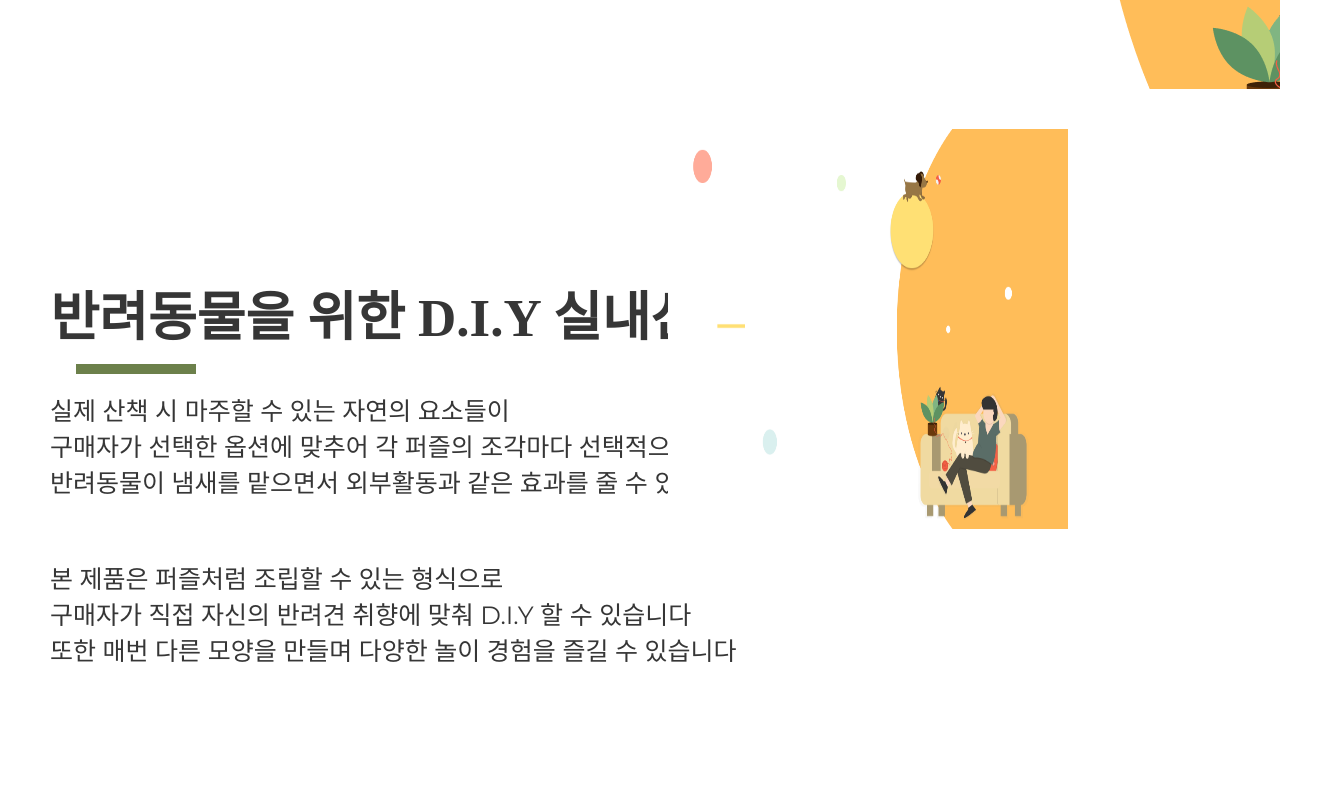
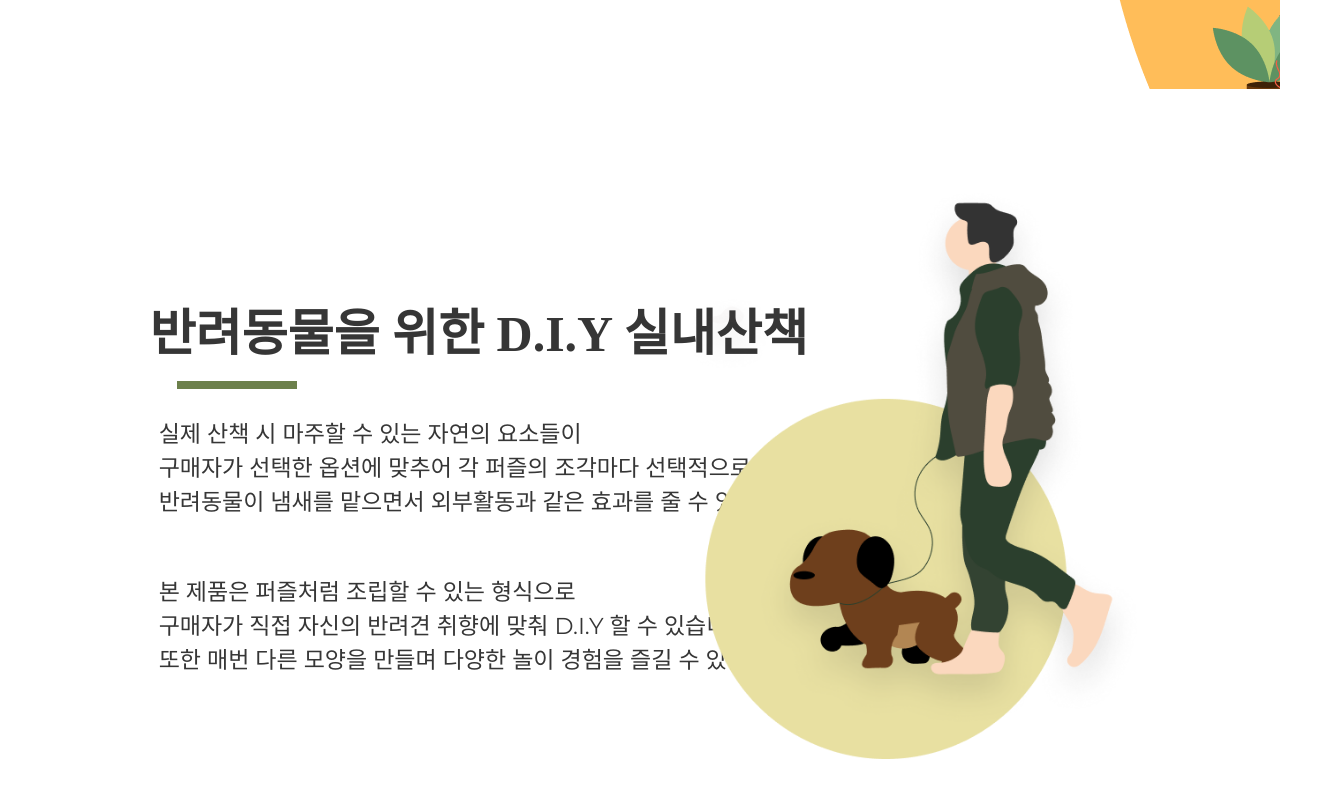
Before and after one commit to EZYOON/2020CUKhackathon, a plain HTML site: page dogKing.html in a window 1280 px wide. Shown: the part 711-1508 px from the top of the page, 1342 px wide, since content can reach past the window. Drawn offline with nearby package versions, Linux system fonts and the light colour scheme.

Commit message:
[update]introduction page

```diff
--- a/dogKing.html
+++ b/dogKing.html
@@ -42,7 +42,7 @@
                     구매자가 직접 자신의 반려견 취향에 맞춰 D.I.Y 할 수 있습니다<br>
                     또한 매번 다른 모양을 만들며 다양한 놀이 경험을 즐길 수 있습니다
                 </p>
-                <img class="introductionImg" src="banner1x.png">
+                <img class="introductionImg" src="introductionimage.png">
         </section>
         <div class="keyword-grid">
             <section class="keyword-section1">
--- a/introduction.css
+++ b/introduction.css
@@ -1,41 +1,41 @@
 .introductionImg {
-	width:400px;
-	height:400px;
+	width:800px;
+	height:620px;
 	position:absolute;
-	top:130%;
-	left:70%;
+	top:145%;
+	left:78%;
 	transform:translate(-57%,-50%);
 }
 .introductionBar {
 	width:120px;
-	height:10px;
+	height:8px;
 	background-color:#6C804B;
 	position:absolute;
-	top:135%;
-	left:35%;
-	transform:translate(-310%,-50%);
+	top:137%;
+	left:41%;
+	transform:translate(-290%,-50%);
 }
 .introductionText1 {
 	margin:0px;
 	text-align:left;
 	position:absolute;
-	top:128%;
-	left:35%;
+	top:130%;
+	left:41%;
 	transform:translate(-57%,-50%);
 	font-family:"NotoSans Bold";
-	font-weight:670;
-	font-size:53px;
+	font-weight:600;
+	font-size:50px;
 	color:#363636;
 }
 .introductionText2 {
 	margin:0px;
 	text-align:left;
 	position:absolute;
-	top:155%;
-	left:35%;
+	top:157%;
+	left:41%;
 	transform:translate(-52%,-50%);
 	font-family:"Montserrat";
-	font-weight:350;
-	font-size:25px;
+	font-weight:349;
+	font-size:23px;
 	color: #363636;
 }
```
Also changed, not shown: introductionimage.png (added).
